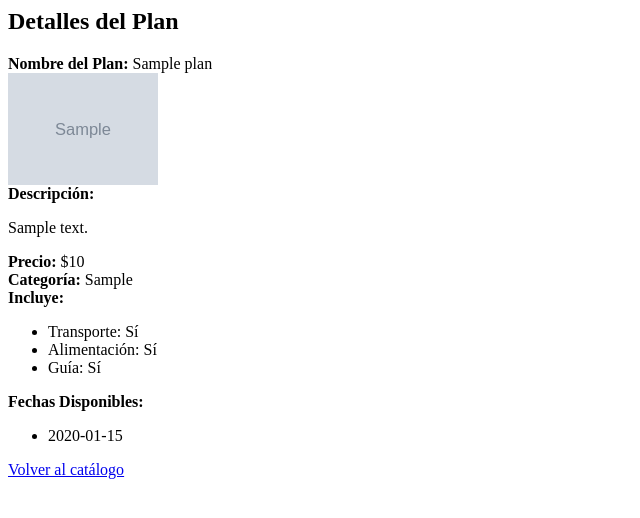
After one commit to CRICAPOGA/Rutas_andinas, a Django app: page /plans/details/1/ in a window 1280 px wide. The commit adds this page. Shown: the top 518 px of the page, without its empty margins (0-640 px from the left). Run offline with Django 5.2, Linux system fonts and the light colour scheme; tables that the repository leaves empty hold one stand-in row (values such as "Sample post"); grey boxes marked "Sample" are stand-in pictures.

Commit message:
add - Detalles del Plan desde el Catálogo (Sin deiseño)

```diff
--- a/RutasAndinas/Plans/templates/Catalog/catalog.html
+++ b/RutasAndinas/Plans/templates/Catalog/catalog.html
@@ -35,7 +35,7 @@
             <p>Estrellas (rate)</p>
             <p><strong>Categoria:</strong> {{ plan.category_id.category }}</p>
             <p><strong>Precio:</strong> ${{ plan.price }}</p>
-            <a href="#">
+            <a href="{% url 'detailsPlan' plan.plan_id %}">
                 <button>Más información</button>
             </a>
         </li>
--- /dev/null
+++ b/RutasAndinas/Plans/templates/Catalog/detailsPlan.html
@@ -0,0 +1,53 @@
+{% block content %}
+<div class="container mt-4">
+    <h2>Detalles del Plan</h2>
+
+    <div class="mb-3">
+        <strong>Nombre del Plan:</strong> {{ plan.name }}
+    </div>
+
+    <div class="mb-3">
+        <div>
+            {% for picture in pictures %}
+                <img src="{{ picture.picture.url }}" alt="Imagen del Plan" width="150" class="me-2">
+            {% empty %}
+                <p>No hay imágenes disponibles.</p>
+            {% endfor %}
+        </div>
+    </div>
+
+    <div class="mb-3">
+        <strong>Descripción:</strong>
+        <p>{{ plan.description }}</p>
+    </div>
+
+    <div class="mb-3">
+        <strong>Precio:</strong> ${{ plan.price }}
+    </div>
+
+    <div class="mb-3">
+        <strong>Categoría:</strong> {{ plan.category_id.category }}
+    </div>
+
+    <div class="mb-3">
+        <strong>Incluye:</strong>
+        <ul>
+            <li>Transporte: {% if plan.has_transport %} Sí {% else %} No {% endif %}</li>
+            <li>Alimentación: {% if plan.has_meal %} Sí {% else %} No {% endif %}</li>
+            <li>Guía: {% if plan.has_guide %} Sí {% else %} No {% endif %}</li>
+        </ul>
+    </div>
+
+    <div class="mb-3">
+        <strong>Fechas Disponibles:</strong>
+        <ul>
+            {% for date_obj in plan_dates %}
+                <li>{{ date_obj.plan_date|date:'Y-m-d' }}</li>
+            {% empty %}
+                <li>No hay fechas disponibles</li>
+            {% endfor %}
+        </ul>
+    </div>
+        <a href="{% url 'catalog' %}" class="btn btn-secondary">Volver al catálogo</a>
+</div>
+{% endblock %}
--- a/RutasAndinas/Plans/urls.py
+++ b/RutasAndinas/Plans/urls.py
@@ -9,4 +9,5 @@ urlpatterns = [
     path('delete/<int:plan_id>/', views.deletePlan, name='deletePlan'),
 
     path('catalog/', views.catalog, name='catalog'),
+    path('details/<int:plan_id>/', views.detailsPlan, name='detailsPlan'),
 ]
--- a/RutasAndinas/Plans/views.py
+++ b/RutasAndinas/Plans/views.py
@@ -271,3 +271,16 @@ def catalog(request):
     else:
         plans = Plan.objects.all()
     return render(request, 'Catalog/catalog.html', {'plans': plans, 'categories': categories})
+
+def detailsPlan(request, plan_id):
+    # Obtener el plan por su ID
+    plan = get_object_or_404(Plan, plan_id=plan_id)
+    # Obtener imágenes y fechas asociadas al plan
+    pictures = Picture.objects.filter(plan_id=plan)
+    plan_dates = Plan_date.objects.filter(plan_id=plan)
+    # Mostrar
+    return render(request, 'Catalog/detailsPlan.html', {
+        'plan': plan,
+        'pictures': pictures,
+        'plan_dates': plan_dates
+    })
```
